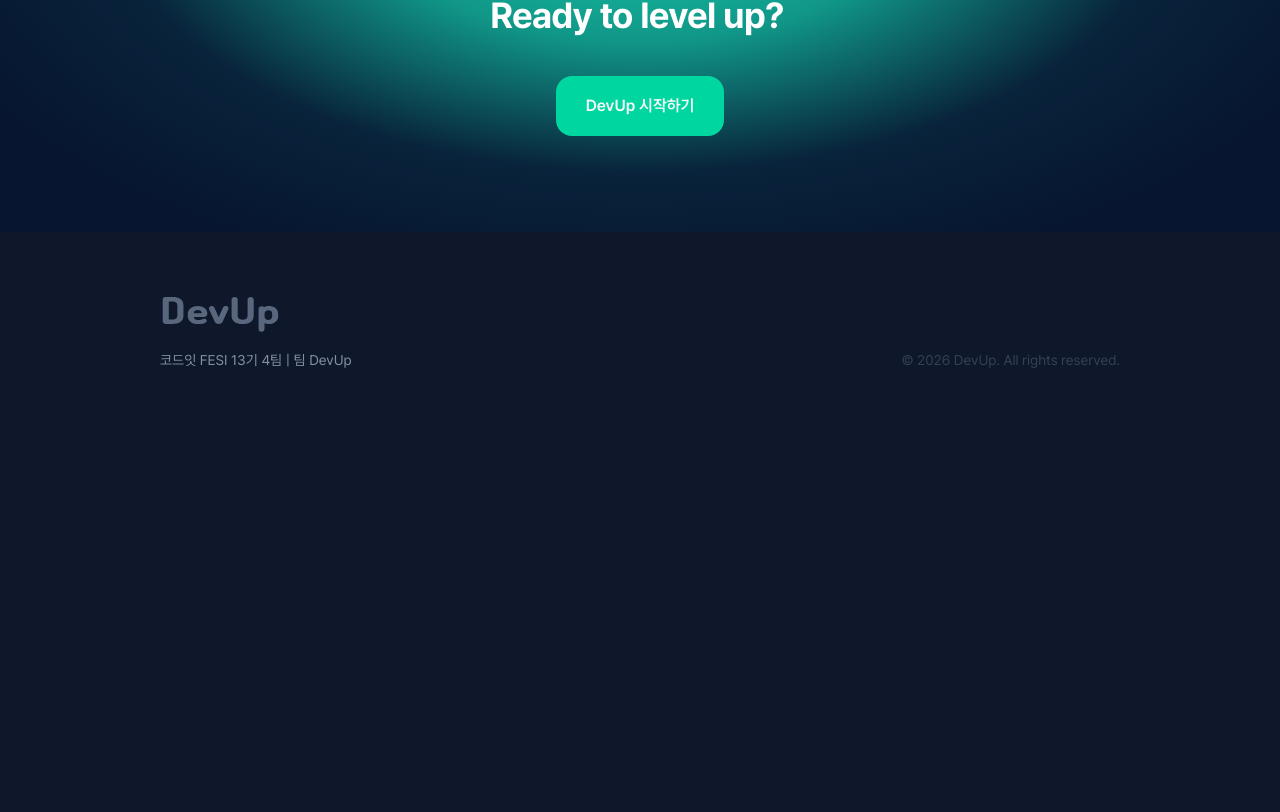
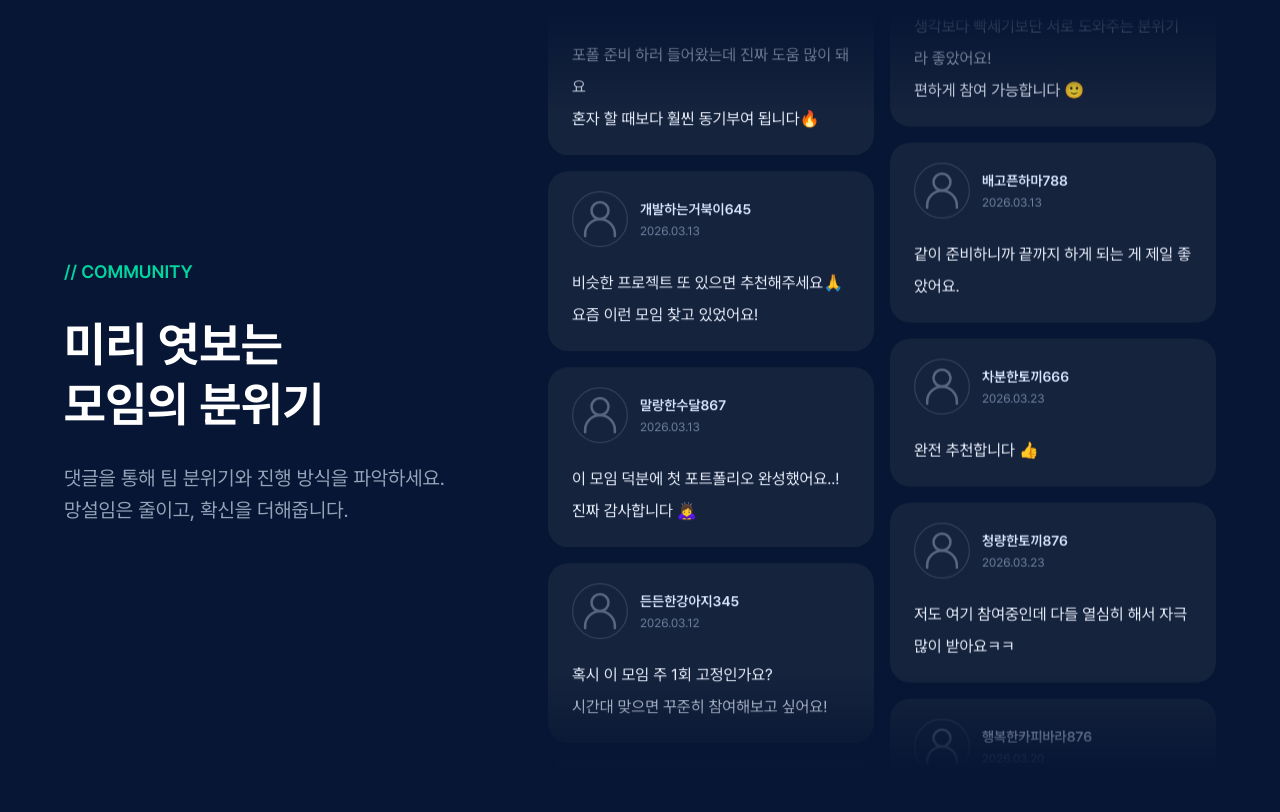
Before and after one commit to Codeit-13-Team-4/4_Frontend, a Next.js app: page / in a window 1280 px wide. Shown: the part 1968-2780 px from the top of the page. Before the commit the page ends 2394 px from the top, so only its background shows below. Built offline with nearby package versions, Linux system fonts and the light colour scheme; no server answers.

Commit message:
feat(landing): 랜딩 네번째 섹션 UI 및 카드 스크롤 애니메이션 구현

```diff
--- a/app/globals.css
+++ b/app/globals.css
@@ -14,6 +14,8 @@
   --animate-drawCircle: drawCircle 0.5s forwards;
   --animate-fillCircle: fillCircle 0.5s forwards 0.5s;
   --animate-showCheck: showCheck 0.6s forwards 0.5s;
+  --animate-marquee-up: marquee-up 18s linear infinite;
+  --animate-marquee-down: marquee-down 18s linear infinite;
 
   @keyframes overlay-in {
     from {
@@ -95,7 +97,26 @@
       opacity: 0;
     }
   }
+
+  @keyframes marquee-up {
+    from {
+      transform: translateY(0);
+    }
+    to {
+      transform: translateY(-50%);
+    }
+  }
+
+  @keyframes marquee-down {
+    from {
+      transform: translateY(-50%);
+    }
+    to {
+      transform: translateY(0);
+    }
+  }
 }
+
 .animate-blink {
   animation: blink 1s step-end infinite;
 }
--- a/app/page.tsx
+++ b/app/page.tsx
@@ -2,6 +2,7 @@ import Footer from "@/widgets/layout/Footer/ui/Footer";
 import FirstSection from "@/widgets/landing/ui/FrstSection";
 import ThirdSection from "@/widgets/landing/ui/ThirdSection";
 import SixthSection from "@/widgets/landing/ui/SixthSection";
+import FourthSection from "@/widgets/landing/ui/FourthSection";
 
 export default function HomePage() {
   return (
@@ -13,6 +14,9 @@ export default function HomePage() {
         <ThirdSection />
       </div>
       <div className="flex-1">
+        <FourthSection />
+      </div>
+      <div className="flex-1">
         <SixthSection />
       </div>
       <Footer />
--- /dev/null
+++ b/widgets/landing/ui/FourthSection.tsx
@@ -0,0 +1,161 @@
+"use client";
+
+import { useEffect, useRef, useState } from "react";
+import CommunityCard from "@/widgets/landing/ui/CommunityCard";
+
+const leftCards = [
+  {
+    id: 1,
+    name: "든든한강아지345",
+    date: "2026.03.12",
+    content:
+      "혹시 이 모임 주 1회 고정인가요?\n시간대 맞으면 꾸준히 참여해보고 싶어요!",
+  },
+  {
+    id: 2,
+    name: "시크한돌고래234",
+    date: "2026.03.14",
+    content:
+      "포폴 준비 하러 들어왔는데 진짜 도움 많이 돼요\n혼자 할 때보다 훨씬 동기부여 됩니다🔥",
+  },
+  {
+    id: 3,
+    name: "개발하는거북이645",
+    date: "2026.03.13",
+    content:
+      "비슷한 프로젝트 또 있으면 추천해주세요🙏\n요즘 이런 모임 찾고 있었어요!",
+  },
+  {
+    id: 4,
+    name: "말랑한수달867",
+    date: "2026.03.13",
+    content: "이 모임 덕분에 첫 포트폴리오 완성했어요..!\n진짜 감사합니다 🙇‍♀️",
+  },
+];
+
+const rightCards = [
+  {
+    id: 5,
+    name: "차분한토끼666",
+    date: "2026.03.23",
+    content: "완전 추천합니다 👍",
+  },
+  {
+    id: 6,
+    name: "청량한토끼876",
+    date: "2026.03.23",
+    content: "저도 여기 참여중인데 다들 열심히 해서 자극 많이 받아요ㅋㅋ",
+  },
+  {
+    id: 7,
+    name: "행복한카피바라876",
+    date: "2026.03.20",
+    content: "초보도 참여 가능할까요?\n해커톤은 처음이라 살짝 고민되네요 😅",
+  },
+  {
+    id: 8,
+    name: "코딩하는판다234",
+    date: "2026.03.13",
+    content:
+      "생각보다 빡세기보단 서로 도와주는 분위기라 좋았어요!\n편하게 참여 가능합니다 🙂",
+  },
+  {
+    id: 9,
+    name: "배고픈하마788",
+    date: "2026.03.13",
+    content: "같이 준비하니까 끝까지 하게 되는 게 제일 좋았어요.",
+  },
+];
+
+interface AnimatedColumnProps {
+  cards: { id: number; name: string; date: string; content: string }[];
+  direction: "up" | "down";
+  play: boolean;
+}
+
+function AnimatedColumn({ cards, direction, play }: AnimatedColumnProps) {
+  const loopCards = [...cards, ...cards];
+
+  return (
+    <div className="h-[720px] overflow-hidden md:h-[760px]">
+      <div
+        className={[
+          "flex flex-col gap-4 will-change-transform",
+          play
+            ? direction === "up"
+              ? "animate-marquee-up"
+              : "animate-marquee-down"
+            : "",
+        ].join(" ")}
+      >
+        {loopCards.map((card, index) => (
+          <CommunityCard
+            key={`${card.id}-${index}`}
+            name={card.name}
+            date={card.date}
+            content={card.content}
+          />
+        ))}
+      </div>
+    </div>
+  );
+}
+
+export default function FourthSection() {
+  const sectionRef = useRef<HTMLElement | null>(null);
+  const [play, setPlay] = useState(false);
+
+  useEffect(() => {
+    if (!sectionRef.current) return;
+
+    const observer = new IntersectionObserver(
+      ([entry]) => {
+        setPlay(entry.isIntersecting);
+      },
+      {
+        threshold: 0.2,
+      },
+    );
+
+    observer.observe(sectionRef.current);
+
+    return () => observer.disconnect();
+  }, []);
+
+  return (
+    <section
+      ref={sectionRef}
+      className="overflow-hidden bg-[#071634] px-5 py-20 text-white md:px-10 md:py-28 lg:px-16"
+    >
+      <div className="mx-auto grid max-w-7xl items-center gap-12 lg:grid-cols-[minmax(280px,420px)_1fr] lg:gap-16">
+        <div className="flex max-w-md flex-col gap-7">
+          <p className="text-mint-500 text-lg font-semibold">
+            {"// COMMUNITY"}
+          </p>
+
+          <h2 className="text-2xl leading-tight font-bold md:text-5xl">
+            미리 엿보는
+            <br />
+            모임의 분위기
+          </h2>
+
+          <p className="text-base leading-8 text-gray-400 md:text-xl">
+            댓글을 통해 팀 분위기와 진행 방식을 파악하세요.
+            <br />
+            망설임은 줄이고, 확신을 더해줍니다.
+          </p>
+        </div>
+
+        <div className="relative h-[720px] overflow-hidden md:h-[760px]">
+          <div className="pointer-events-none absolute inset-x-0 top-0 z-10 h-24 bg-gradient-to-b from-[#071634] to-transparent" />
+          <div className="pointer-events-none absolute inset-x-0 bottom-0 z-10 h-24 bg-gradient-to-t from-[#071634] to-transparent" />
+
+          <div className="grid h-full grid-cols-1 gap-4 md:grid-cols-2">
+            <AnimatedColumn cards={leftCards} direction="up" play={play} />
+            <AnimatedColumn cards={rightCards} direction="down" play={play} />
+          </div>
+        </div>
+      </div>
+    </section>
+  );
+}
```
